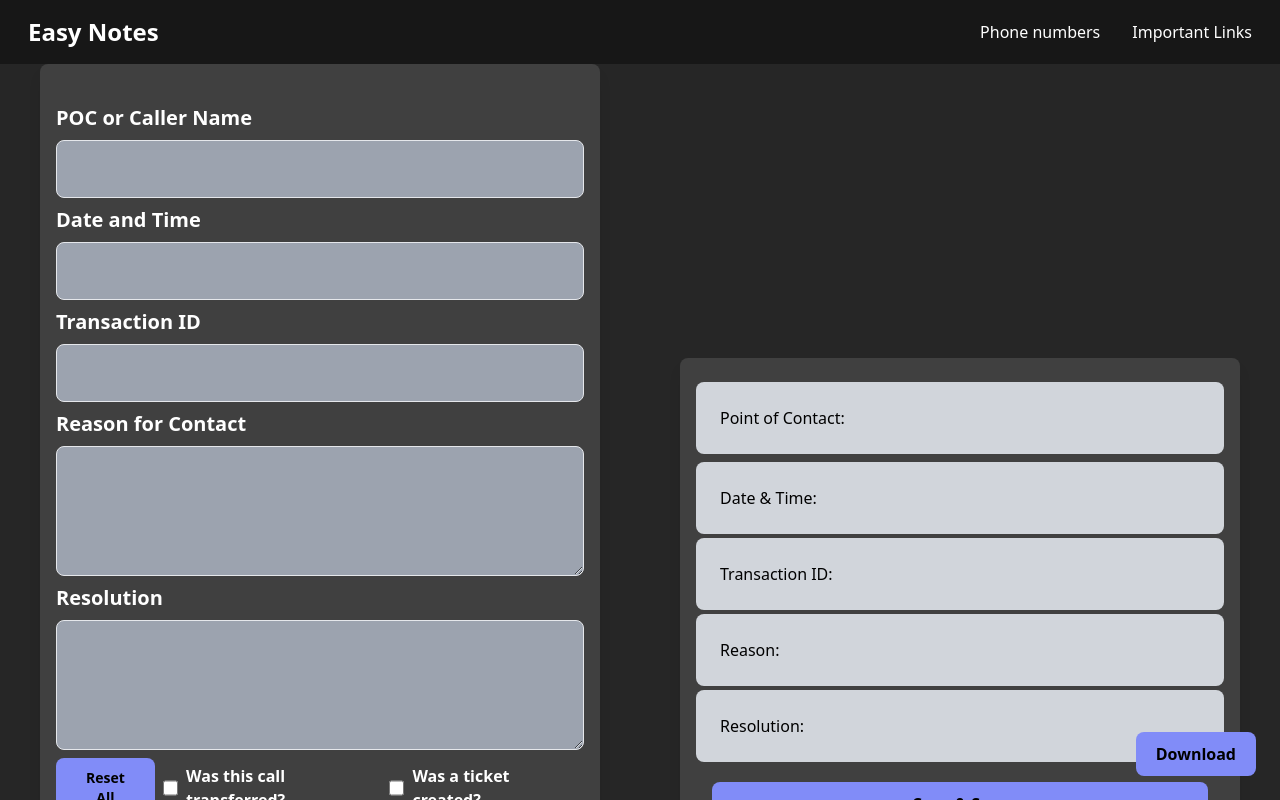
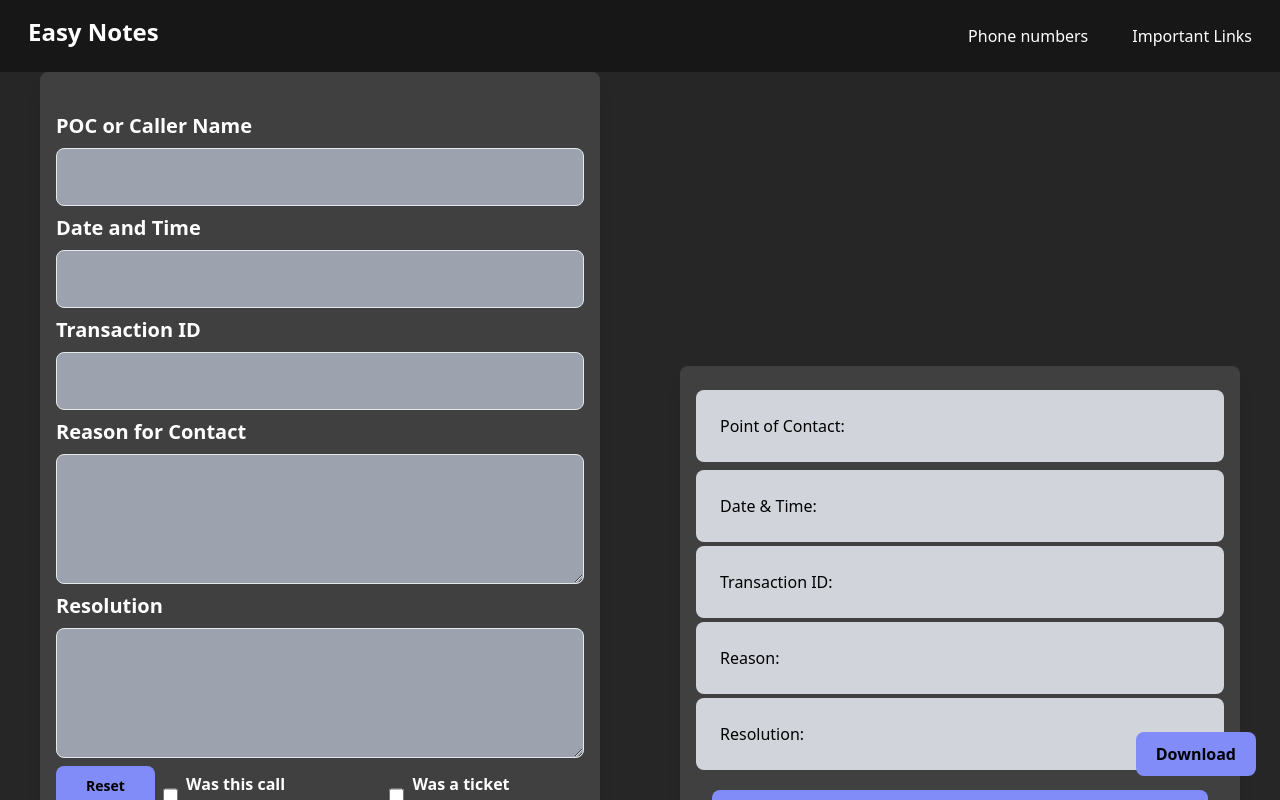
Before and after one commit to moirod64/easy-notes, a React (Create React App) app: page / in a window 1280 px wide. Built offline with nearby package versions, Linux system fonts and the light colour scheme.

Commit message:
Navbar wrong spacing

```diff
--- a/src/NavBar.js
+++ b/src/NavBar.js
@@ -30,13 +30,13 @@ const NavBar = ({ state, toggle }) => {
   return (
     <nav className="w-full text-white bg-neutral-900 border-gray-200 bg-neutral-900">
       <div className="flex flex-wrap items-center justify-between p-4">
-        <h2 className="pl-3 pr-4 self-center text-2xl font-semibold whitespace-nowrap">
+        <h2 className="pl-3 pr-4 pb-2 self-center text-2xl font-semibold whitespace-nowrap">
           Easy Notes
         </h2>
         {popup}
         <div className="w-full md:block md:w-auto" id="navbar-dropdown">
           <ul className="flex font-medium md:p-0 flex-row md:space-x-8 md:mt-0 md:border-0 md:bg-neutral-900">
-            <li>
+            <li className="pr-3 pl-3">
               <button
                 onClick={dropdownChange}
                 id="phoneNumbers"
@@ -77,7 +77,7 @@ const NavBar = ({ state, toggle }) => {
                 onClick={dropdownChange}
                 id="importantLinks"
                 data-dropdown-toggle="dropdownNavbar"
-                className="flex items-center justify-between text-white w-full rounded md:border-0 hover:text-indigo-400 md:p-0 md:w-auto hover:scale-105"
+                className="flex items-center justify-between text-white w-full rounded md:border-0 hover:text-indigo-400 md:w-auto hover:scale-105"
               >
                 Important Links
               </button>
--- a/src/NotesList.js
+++ /dev/null
@@ -1,2 +0,0 @@
-import { useContext } from "react";
-import { NotesContext } from "./context/useNotesContext";
```
